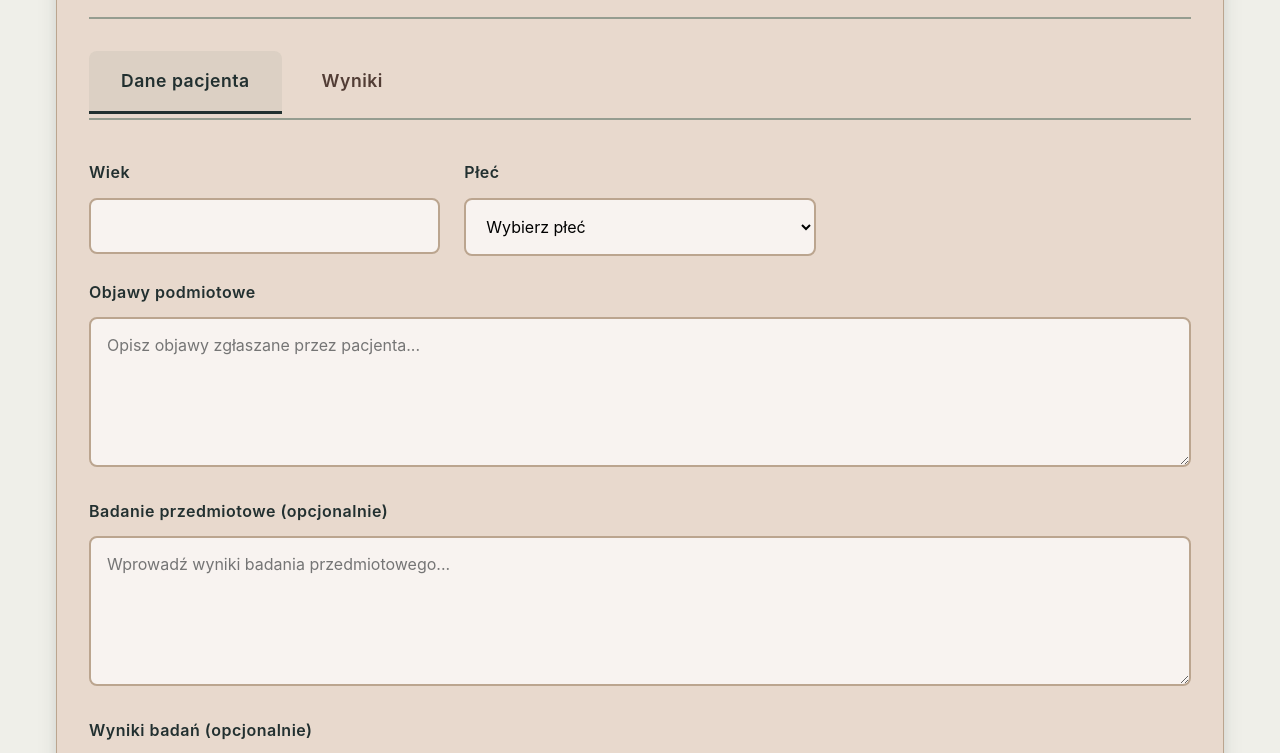
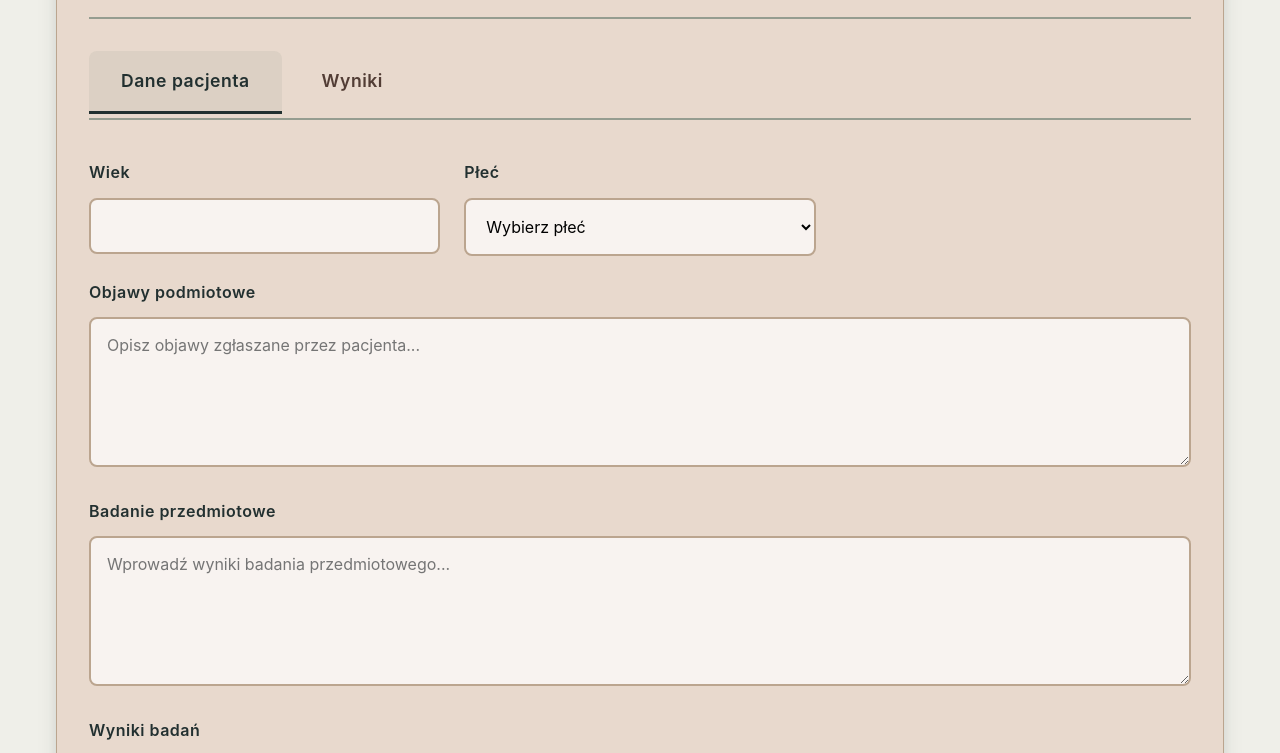
Before and after one commit to Solozzo25/medicalAssitant, a plain HTML site: page index.html in a window 1280 px wide. Shown: the part 192-945 px from the top of the page. Drawn offline with Linux system fonts and the light colour scheme.

Commit message:
Update index.html
usunieto nawiasy

```diff
--- a/index.html
+++ b/index.html
@@ -501,12 +501,12 @@
                     </div>
 
                     <div class="form-group">
-                        <label for="physical" class="form-label">Badanie przedmiotowe (opcjonalnie)</label>
+                        <label for="physical" class="form-label">Badanie przedmiotowe </label>
                         <textarea id="physical" name="physical" class="form-textarea" placeholder="Wprowadź wyniki badania przedmiotowego..."></textarea>
                     </div>
 
                     <div class="form-group">
-                        <label for="labs" class="form-label">Wyniki badań (opcjonalnie)</label>
+                        <label for="labs" class="form-label">Wyniki badań </label>
                         <textarea id="labs" name="labs" class="form-textarea" placeholder="Wprowadź wyniki badań laboratoryjnych, obrazowych i innych..."></textarea>
                     </div>
 
```
